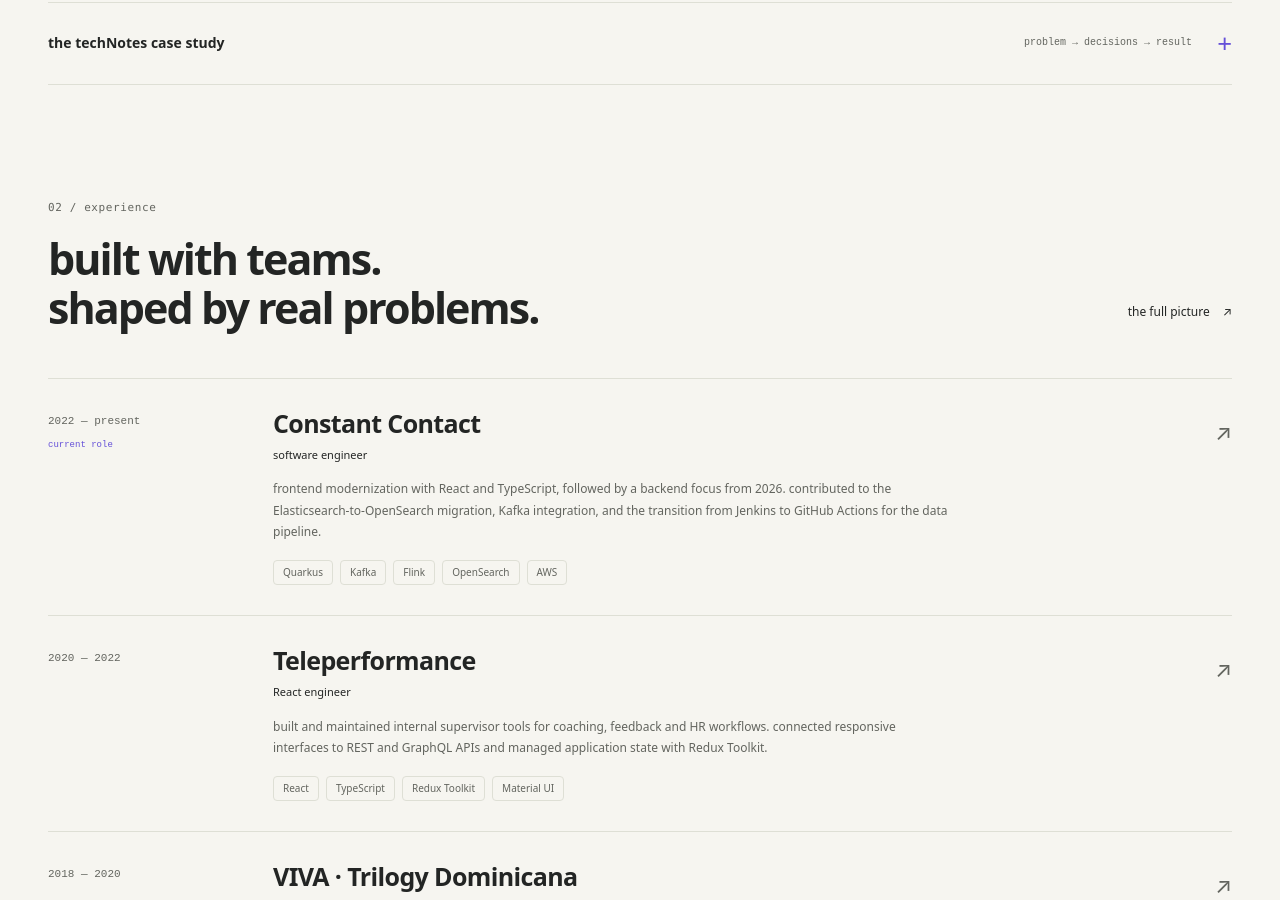
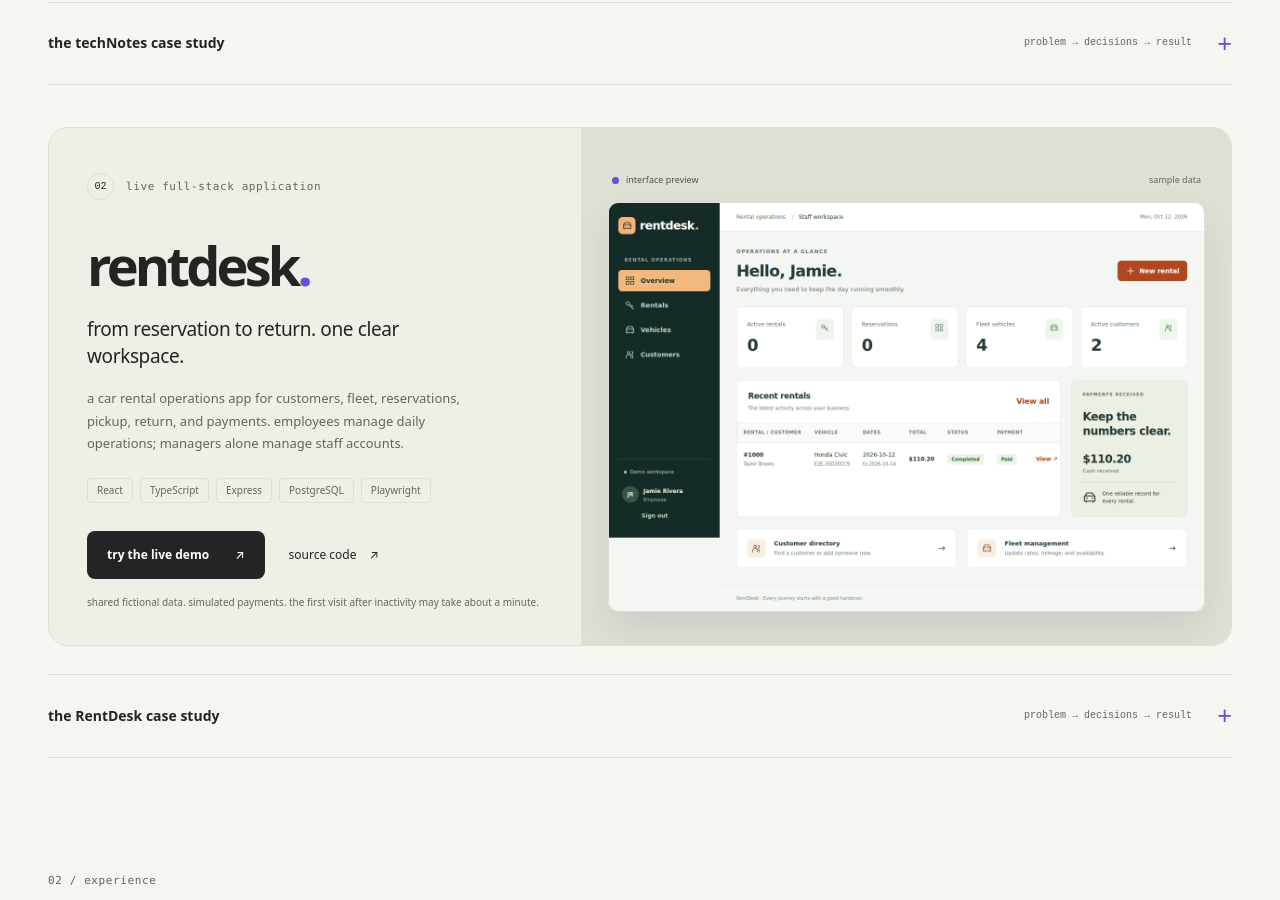
Before and after one commit to AlexPrixman/alexprixman.github.io, a website: page index.html in a window 1280 px wide. Shown: the part 1900-2800 px from the top of the page. Drawn offline with Linux system fonts and the light colour scheme.

Commit message:
Feature the live RentDesk app in selected work

```diff
--- a/index.html
+++ b/index.html
@@ -143,7 +143,7 @@
               <h2 id="work-title">from idea to working software.</h2>
             </div>
             <p class="section-caption">
-              a complete application.<br />the decisions behind it.
+              complete applications.<br />the decisions behind them.
             </p>
           </div>
           <article class="project-card" aria-labelledby="technotes-title">
@@ -414,6 +414,33 @@
               </div>
             </div>
           </details>
+
+          <article class="project-card rentdesk-card" aria-labelledby="rentdesk-title">
+            <div class="project-overview">
+              <div class="project-label"><span class="project-index">02</span><span class="eyebrow">live full-stack application</span></div>
+              <h3 id="rentdesk-title">rentdesk<span aria-hidden="true">.</span></h3>
+              <p class="project-intro">from reservation to return. one clear workspace.</p>
+              <p class="project-description">a car rental operations app for customers, fleet, reservations, pickup, return, and payments. employees manage daily operations; managers alone manage staff accounts.</p>
+              <div class="tags" aria-label="RentDesk technologies"><span>React</span><span>TypeScript</span><span>Express</span><span>PostgreSQL</span><span>Playwright</span></div>
+              <div class="project-links">
+                <a class="button dark" href="https://rentdesk-alexprixman.onrender.com" target="_blank" rel="noopener noreferrer">try the live demo <span aria-hidden="true">↗</span></a>
+                <a class="text-link" href="https://github.com/AlexPrixman/rent_car" target="_blank" rel="noopener noreferrer">source code <span aria-hidden="true">↗</span></a>
+              </div>
+              <p class="project-note">shared fictional data. simulated payments. the first visit after inactivity may take about a minute.</p>
+            </div>
+            <div class="project-visual rentdesk-preview">
+              <div class="preview-caption"><span class="small-dot" aria-hidden="true"></span> interface preview <span>sample data</span></div>
+              <img src="assets/rentdesk-desktop.png" alt="RentDesk dashboard showing fleet counts and a completed fictional rental" width="1280" height="878" loading="lazy" />
+            </div>
+          </article>
+          <details class="case-study">
+            <summary><span>the RentDesk case study</span><span class="summary-hint">problem → decisions → result</span><span class="summary-icon" aria-hidden="true">+</span></summary>
+            <div class="case-study-body">
+              <div><p class="eyebrow">the problem</p><h4>connect the entire rental lifecycle.</h4><p>a legacy PHP project needed consistent staff permissions, availability checks, pricing, payment tracking, and durable rental history.</p></div>
+              <div><p class="eyebrow">the decisions</p><h4>keep business rules in the API.</h4><p>rebuild with React and Express, enforce manager-only staff changes, store money in integer cents, and protect bookings with database transactions. verify Stripe and PayPal payments on the server; simulate them in the public demo.</p></div>
+              <div><p class="eyebrow">the result</p><h4>a tested app you can try.</h4><p>a live staff workspace on Render with persistent PostgreSQL records and sessions on Neon. SQLite and PostgreSQL API tests, desktop/mobile browser workflows, and Docker startup checks run in CI. the original PHP source remains on the legacy-php branch.</p></div>
+            </div>
+          </details>
         </div>
       </section>
 
--- a/styles.css
+++ b/styles.css
@@ -1592,3 +1592,6 @@ h2 {
     font-size: 28px !important;
   }
 }
+
+.rentdesk-card { margin-top: 42px; }
+.rentdesk-preview img { display: block; width: 100%; height: auto; border: 1px solid var(--line); border-radius: 10px; box-shadow: 0 18px 38px rgba(0,0,0,.08); }
```
Also changed, not shown: AGENTS.md (added, +3 -0 lines), tests/browser/portfolio.spec.js (+14 -2 lines), README.md, assets/rentdesk-desktop.png (added).
